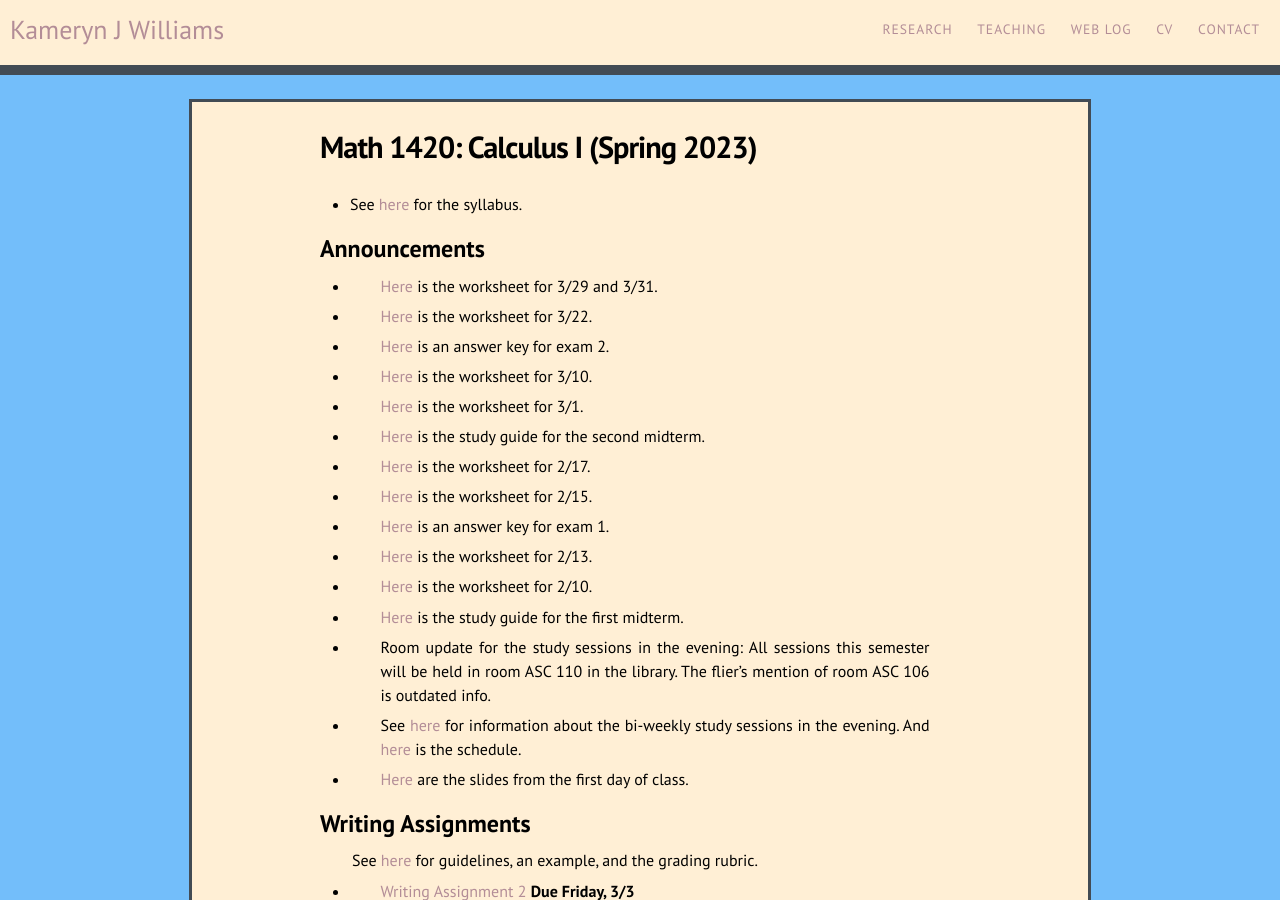
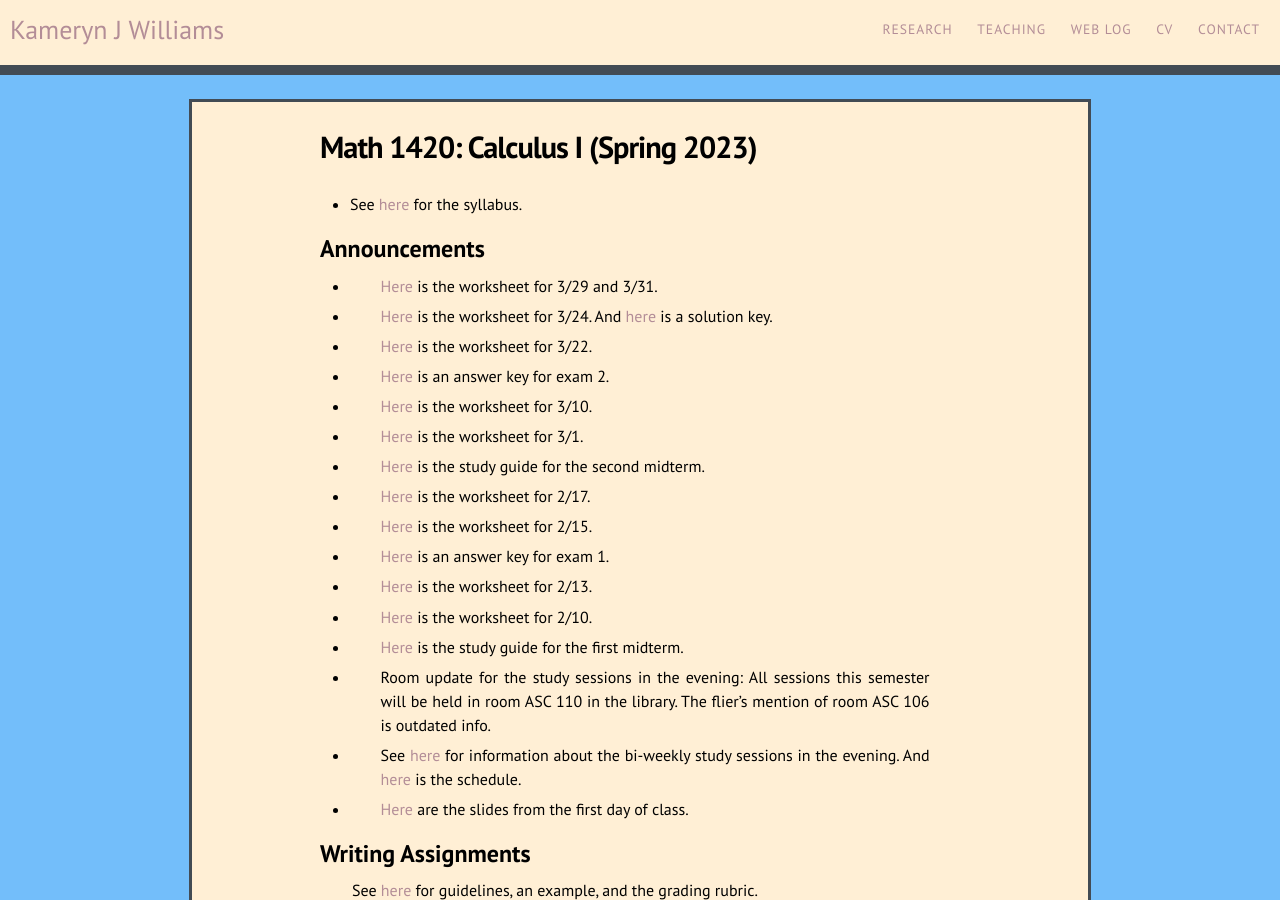
Before and after one commit to kamerynjw/kamerynjw.github.io, a Jekyll site: the page built from teaching/2023/math1420.md, in a window 1280 px wide and 900 px high. Built offline with Jekyll 4.4.1, drawn with Linux system fonts in a browser that asks for light colours; nearby versions of some CDN libraries.

Commit message:
ellen's workshete for friady

```diff
--- a/teaching/2023/math1420.md
+++ b/teaching/2023/math1420.md
@@ -11,6 +11,8 @@ Announcements
 -------------
 
 * [Here]({{ page.url }}ws4.7.pdf) is the worksheet for 3/29 and 3/31.
+
+* [Here]({{ page.url }}ws4.4.pdf) is the worksheet for 3/24. And [here]({{ page.url }}ws4.4-solutions.pdf) is a solution key.
 
 * [Here]({{ page.url }}ws4.5.pdf) is the worksheet for 3/22.
 
```
Also changed, not shown: 2 other files.
